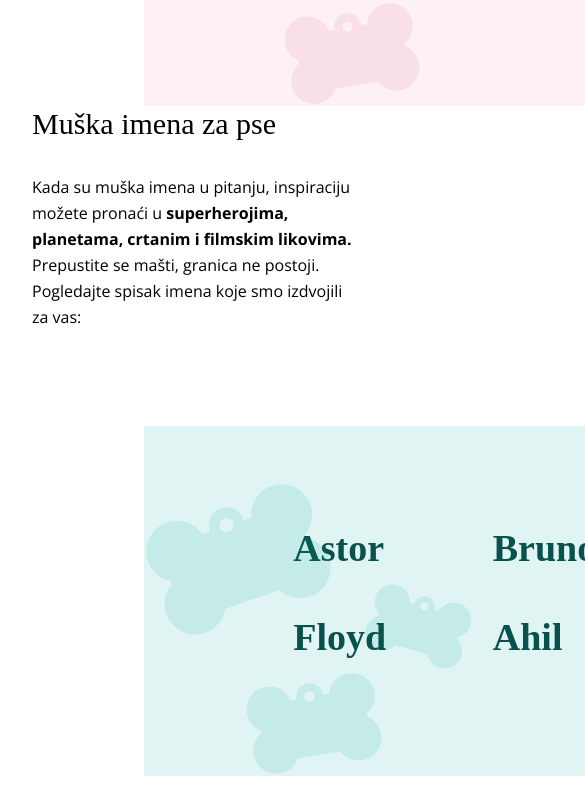
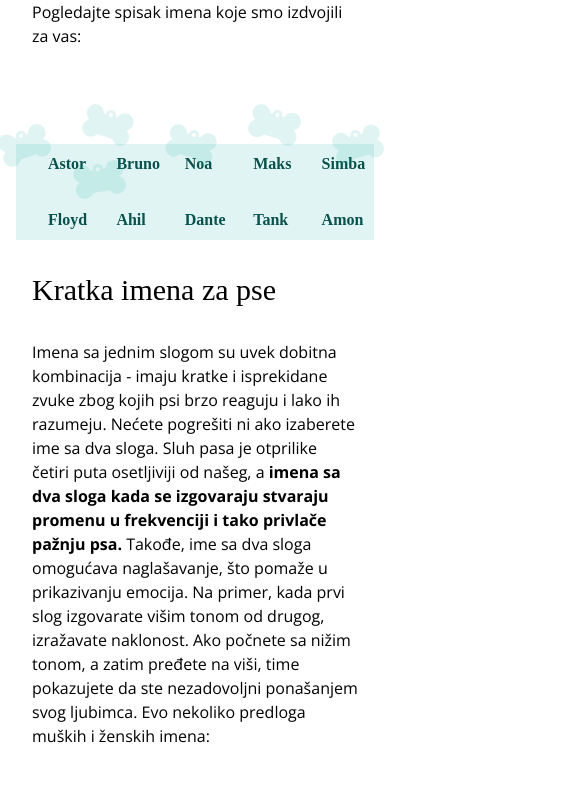
Before and after one commit to Pawsion/Front-end, a Next.js app: page /blog/names in a window 390 px wide. Shown: the part 2514-3324 px from the top of the page, 585 px wide, since content can reach past the window. Built offline with nearby package versions, Linux system fonts and the light colour scheme; a web font is replaced by a local one.

Commit message:
names part 2

```diff
--- a/src/app/globals.css
+++ b/src/app/globals.css
@@ -146,6 +146,10 @@ body {
   display: inline;
 }
 
+p {
+  line-height: 1.5 !important;
+}
+
 @media (max-width: 768px) {
   .content-with-breaks br {
     display: none;
--- a/src/components/Names/namesGenders.tsx
+++ b/src/components/Names/namesGenders.tsx
@@ -27,40 +27,42 @@ type Props = {
 const NameListComponent: React.FC<Props> = ({ listData }) => {
   return (
     <div>
-      <div  className="mb-16 px-4 lg:ml-64 text-base sm:text-lg lg:text-2xl font-openSans font-regular">
+      <div className="mb-16 px-4 lg:ml-64 text-base sm:text-lg lg:text-2xl font-openSans font-regular">
         <h2 className="text-3xl sm:text-4xl lg:text-6xl font-regular text-fontColorBlack text-left mb-8 lg:mb-16">
           {listData.title}
         </h2>
         <p className="mb-6 lg:mb-8 leading-relaxed">{parseDescription(listData.description)}</p>
+      </div>
 
-      </div>
-      <div className={`w-[1200px] h-[350px] overflow-auto flex items-center justify-center ml-32 mt-24 ${listData.backgroundColor}`}>
-          <ul className="grid grid-cols-5 mb-4 text-left relative">
+      <div className={`mt-24 ${listData.backgroundColor} px-4 mx-auto max-w-[1200px] max-h-[350px] lg:h-[350px] relative`}>
+        <ul className="grid grid-cols-5 gap-4">
           {listData.names.map((name, index) => (
             <li
               key={index}
-                className={`text-[38px] ${listData.nameColor} px-12 py-4 font-RobotoSlab font-semibold relative`}
+              className={`lg:text-[38px] ${listData.nameColor} px-4 py-2 font-RobotoSlab font-semibold relative lg:mt-16 lg:ml-4`}
             >
               {name}
+
               {listData === femaleDogNames && index < femaleImages.length && (
                 <img
                   src={femaleImages[index]}
                   alt={`Female Dog Name Image ${index + 1}`}
                   className="absolute"
                   style={{
-                      top: index % 2 === 0 ? '-20px' : '80px',
-                      left: 'calc(-50% + 20px * ' + index + ')',
+                    top: index % 2 === 0 ? '-20px' : 'calc(100% - 80px)',
+                    left: `calc(50% - 60px + ${index * 15}px)`,
                   }}
                 />
               )}
+
               {listData === maleDogNames && index < maleImages.length && (
                 <img
                   src={maleImages[index]}
                   alt={`Male Dog Name Image ${index + 7}`}
                   className="absolute"
                   style={{
-                      top: index % 2 === 0 ? '-20px' : '80px',
-                      left: 'calc(-50% + 20px * ' + index + ')',
+                    top: index % 2 === 0 ? '-20px' : 'calc(100% - 80px)',
+                    left: `calc(50% - 60px + ${index * 15}px)`,
                   }}
                 />
               )}
--- a/src/components/Names/namesList.tsx
+++ b/src/components/Names/namesList.tsx
@@ -8,7 +8,7 @@ interface NameListData {
   title: string;
   description: string;
   names?: string[];
-  backgroundColor?: string; // Background color for the container
+  backgroundColor?: string;
   maleNames?: string[];
   femaleNames?: string[];
 }
@@ -27,21 +27,30 @@ const NamesList: React.FC = () => {
           } = data as NameListData;
 
           return (
-            <div key={index} className={`mb-8 ml-64`}>
-              <h2 className="font-regular mb-4 mt-0">{title}</h2>
-              <p className="mb-4 mt-16 text-2xl">{parseDescription(description)}</p>
+            <div key={index} className="mb-16 px-4 lg:ml-64">
+              <h2 className="text-3xl sm:text-4xl lg:text-6xl font-openSans font-regular text-fontColorBlack text-left mb-8 lg:mb-16">
+                {title}
+              </h2>
 
-              <div className="flex justify-center">
-                <div className="w-1/2 pr-0 ml-64 mt-16 mb-16">
+              <p className="mb-6 lg:mb-8 text-base sm:text-lg lg:text-2xl font-openSans leading-[1.75]">
+                {parseDescription(description)}
+              </p>
+
+              <div className="flex justify-center flex-wrap">
+                <div className="w-full lg:w-1/2 mt-16 mb-16 lg:ml-64">
                   {maleNames.length > 0 && (
-                    <div className={`bg-namesGreen p-4 max-w-[460px] max-h-[430px] flex flex-col items-center`}>
-                      <h3 className="font-bold text-5xl mb-4 text-center text-namesFontGreen font-RobotoSlab">Muška imena</h3>
+                    <div className="bg-namesGreen p-4 max-w-[460px] max-h-[430px] flex flex-col items-center">
+                      <h3 className="font-bold text-3xl lg:text-5xl mb-4 text-center text-namesFontGreen font-RobotoSlab">
+                        Muška imena
+                      </h3>
                       <div className="overflow-auto h-[350px] flex flex-col items-center">
-                        <div className={`grid grid-cols-2 gap-4`}>
+                        <div className="grid grid-cols-2 gap-4">
                           {maleNames.slice(0, 10).map((name, idx) => (
                             <div key={idx} className="flex items-center mb-2 justify-start">
                               <span className="mr-2 text-namesFontGreen text-2xl">•</span>
-                              <span className="text-namesFontGreen text-3xl font-RobotoSlab font-bold">{name}</span>
+                              <span className="text-namesFontGreen text-3xl font-RobotoSlab font-bold">
+                                {name}
+                              </span>
                             </div>
                           ))}
                         </div>
@@ -50,16 +59,20 @@ const NamesList: React.FC = () => {
                   )}
                 </div>
 
-                <div className="w-1/2 -ml-96 mt-16 mb-16">
+                <div className="w-full lg:w-1/2 mt-16 mb-16 lg:-ml-96">
                   {femaleNames.length > 0 && (
-                    <div className={`bg-namesPink p-4 max-w-[460px] max-h-[430px] flex flex-col items-center`}>
-                      <h3 className="font-bold text-5xl mb-4 text-center text-namesFontPink font-RobotoSlab">Ženska imena</h3>
+                    <div className="bg-namesPink p-4 max-w-[460px] max-h-[430px] flex flex-col items-center">
+                      <h3 className="font-bold text-3xl lg:text-5xl mb-4 text-center text-namesFontPink font-RobotoSlab">
+                        Ženska imena
+                      </h3>
                       <div className="overflow-auto h-[350px] flex flex-col items-center">
-                        <div className={`grid grid-cols-2 gap-4`}>
+                        <div className="grid grid-cols-2 gap-4">
                           {femaleNames.slice(0, 10).map((name, idx) => (
                             <div key={idx} className="flex items-center mb-2 justify-start">
                               <span className="mr-2 text-namesFontPink text-2xl">•</span>
-                              <span className="text-namesFontPink text-3xl font-RobotoSlab font-bold">{name}</span>
+                              <span className="text-namesFontPink text-3xl font-RobotoSlab font-bold">
+                                {name}
+                              </span>
                             </div>
                           ))}
                         </div>
```
Lines whose indentation alone changed are shown as unchanged.
